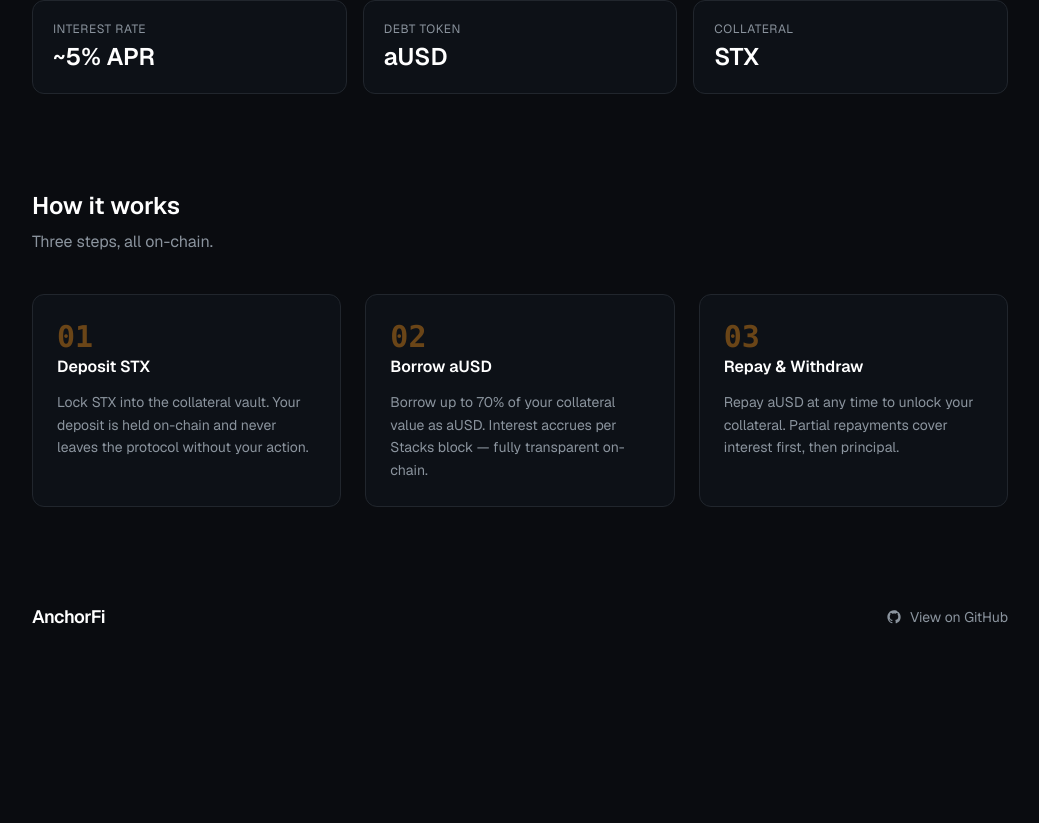
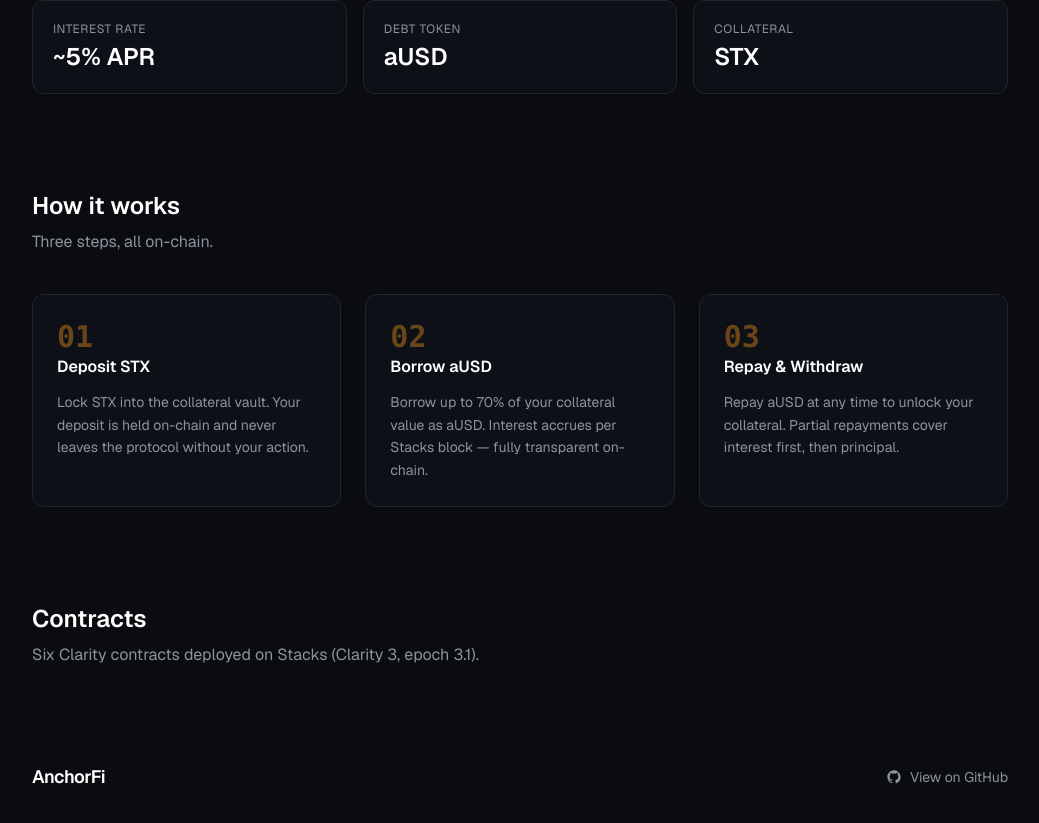
Before and after one commit to thewealthyplace/anchorfi, a Next.js app in the folder frontend/: page / in a window 1280 px wide. Shown: the part 659-1482 px from the top of the page, without its empty margins (120-1159 px from the left). Before the commit the page ends 1354 px from the top, so only its background shows below. Built offline with nearby package versions, Linux system fonts and the light colour scheme.

Commit message:
feat: add contracts section with header and Clarity version note

```diff
--- a/frontend/app/page.tsx
+++ b/frontend/app/page.tsx
@@ -112,6 +112,14 @@ export default function Home() {
         </div>
       </section>
 
+      {/* Contracts */}
+      <section className="space-y-6">
+        <div>
+          <h2 className="text-2xl font-semibold text-white">Contracts</h2>
+          <p className="mt-2 text-[#8b949e]">Six Clarity contracts deployed on Stacks (Clarity 3, epoch 3.1).</p>
+        </div>
+      </section>
+
       {/* Nav */}
       <nav className="flex items-center justify-between">
         <span className="text-lg font-semibold tracking-tight text-white">AnchorFi</span>
```
